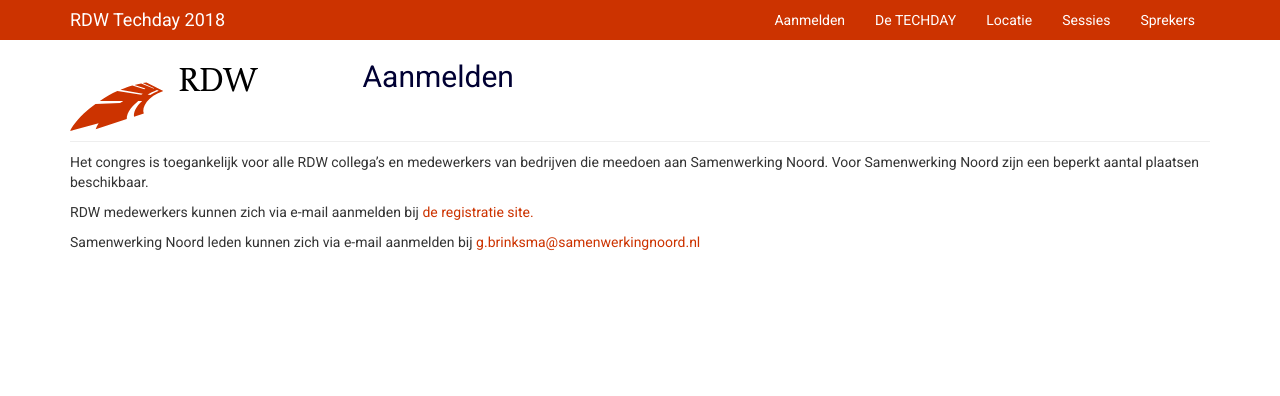
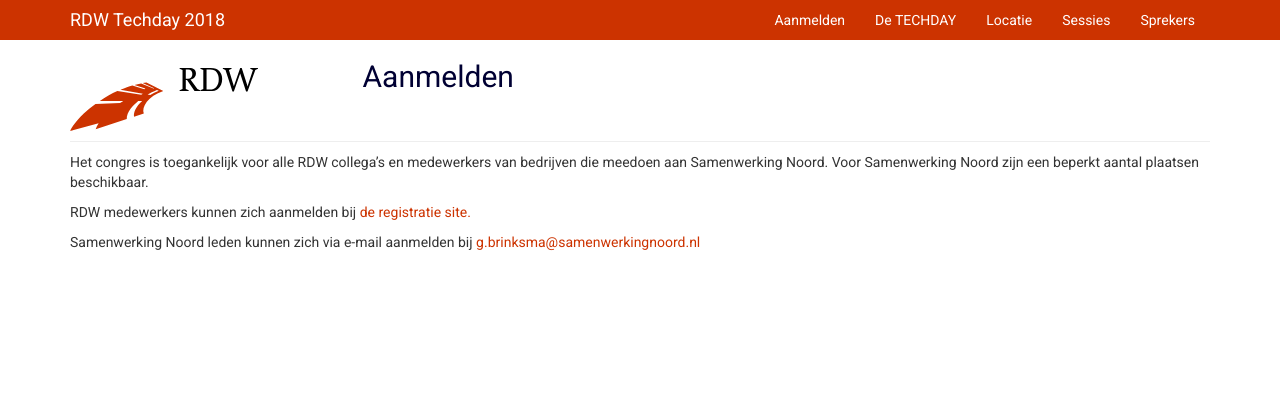
Before and after one commit to rdwtechday/rdwtechday2019, a Jekyll site: the page built from aanmelden.md, in a window 1280 px wide. Shown: the top 396 px of the page. Built offline with Jekyll 4.4.1, drawn with Linux system fonts in a browser that asks for light colours; nearby versions of some CDN libraries; comment, search, counter and statistics services are not loaded.

Commit message:
changed text

```diff
--- a/Gemfile
+++ b/Gemfile
@@ -9,7 +9,7 @@
 #
 # This will help ensure the proper Jekyll version is running.
 # Happy Jekylling!
-gem "jekyll", "3.4.0"
+gem "jekyll", "3.7.3"
 
 # This is the default theme for new Jekyll sites. You may change this to anything you like.
 gem "minima", "~> 2.0"
--- a/aanmelden.md
+++ b/aanmelden.md
@@ -7,7 +7,7 @@
 medewerkers van bedrijven die meedoen aan Samenwerking Noord.
 Voor Samenwerking Noord zijn een beperkt aantal plaatsen beschikbaar.
 
-RDW medewerkers kunnen zich via e-mail aanmelden bij
+RDW medewerkers kunnen zich aanmelden bij
 [de registratie site.](https://registration.rdwtechday.nl)
 
 Samenwerking Noord leden kunnen zich via e-mail aanmelden bij
```
Also changed, not shown: Gemfile.lock.
